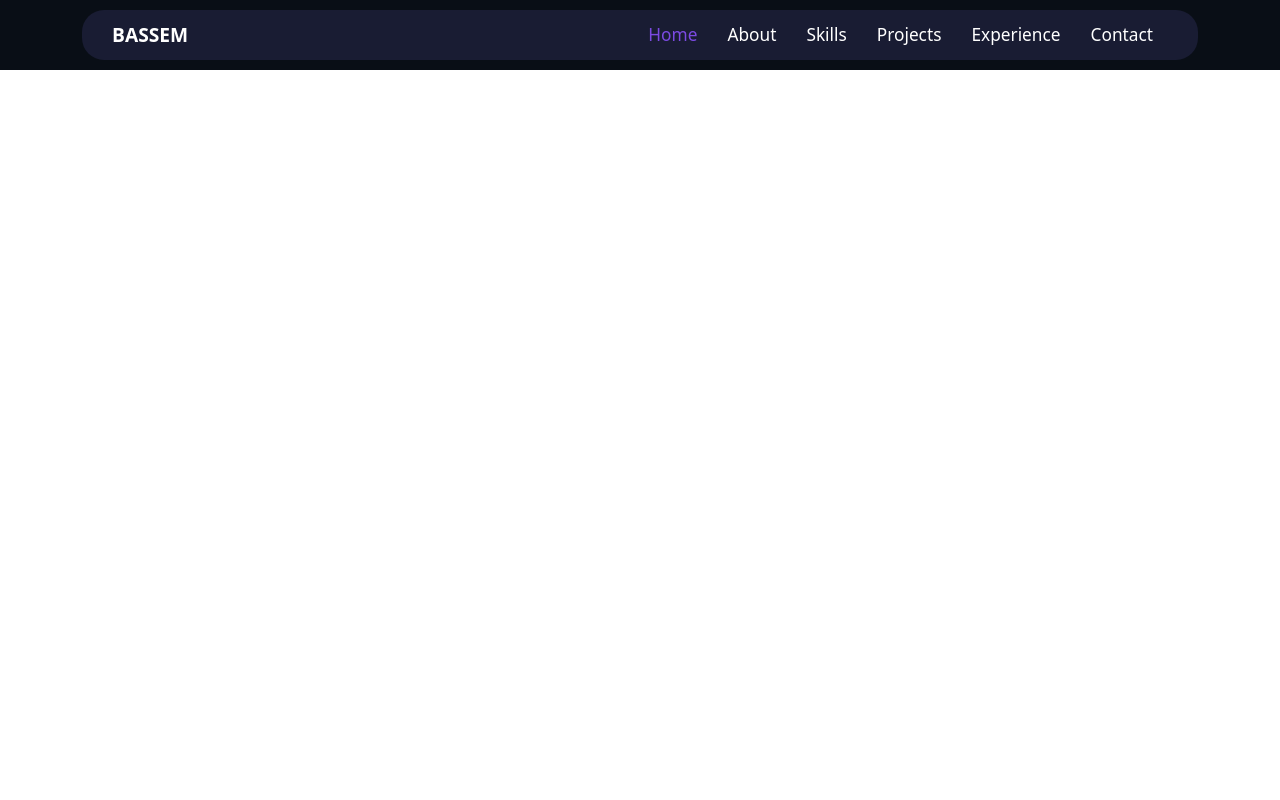
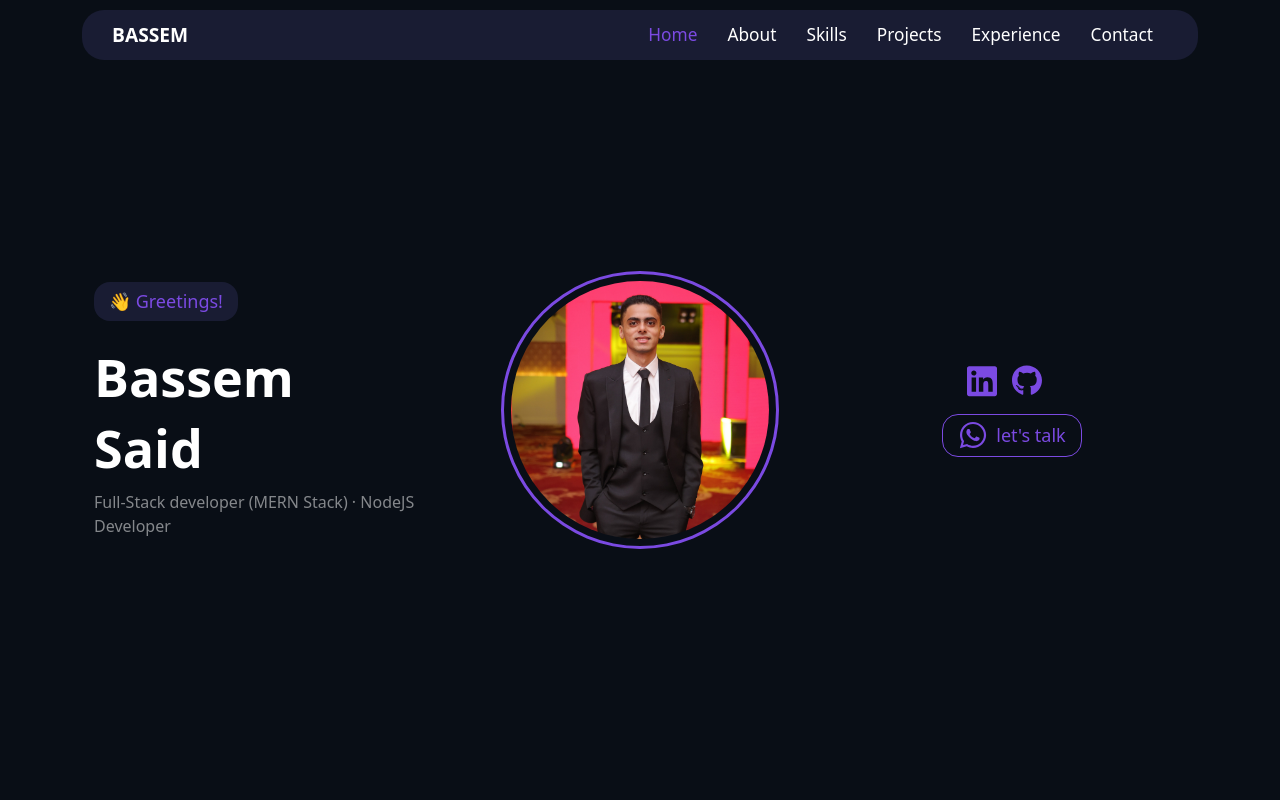
Before and after one commit to bassem620/my-portfolio, a React (Create React App) app: page / in a window 1280 px wide. Shown: the top 800 px of the page. Built offline with nearby package versions, Linux system fonts and the light colour scheme.

Commit message:
edits for hosting on render

```diff
--- a/package.json
+++ b/package.json
@@ -1,5 +1,4 @@
 {
-  "homepage": "https://bassem620.github.io/my-portfolio/",
   "name": "my-portfolio",
   "version": "0.1.0",
   "private": true,
@@ -17,12 +16,9 @@
     "react-bootstrap": "^2.8.0",
     "react-dom": "^18.2.0",
     "react-router-dom": "^6.14.2",
-    "react-scripts": "5.0.0",
     "web-vitals": "^2.1.4"
   },
   "scripts": {
-    "predeploy": "npm run build",
-    "deploy": "gh-pages -d build",
     "start": "react-scripts start  --openssl-legacy-provider",
     "build": "react-scripts build",
     "test": "react-scripts test",
@@ -47,6 +43,6 @@
     ]
   },
   "devDependencies": {
-    "gh-pages": "^6.0.0"
+    "react-scripts": "5.0.0"
   }
 }
--- a/src/App.js
+++ b/src/App.js
@@ -8,7 +8,7 @@ function App() {
         <>
         <Nav />
         <Routes>
-            <Route path="/my-portfolio" element={<PagesContainer />}/>
+            <Route index element={<PagesContainer />}/>
         </Routes>
         <Footer />
         </>
```
Also changed, not shown: 1 other file (tests, documents, lock files or other folders).
